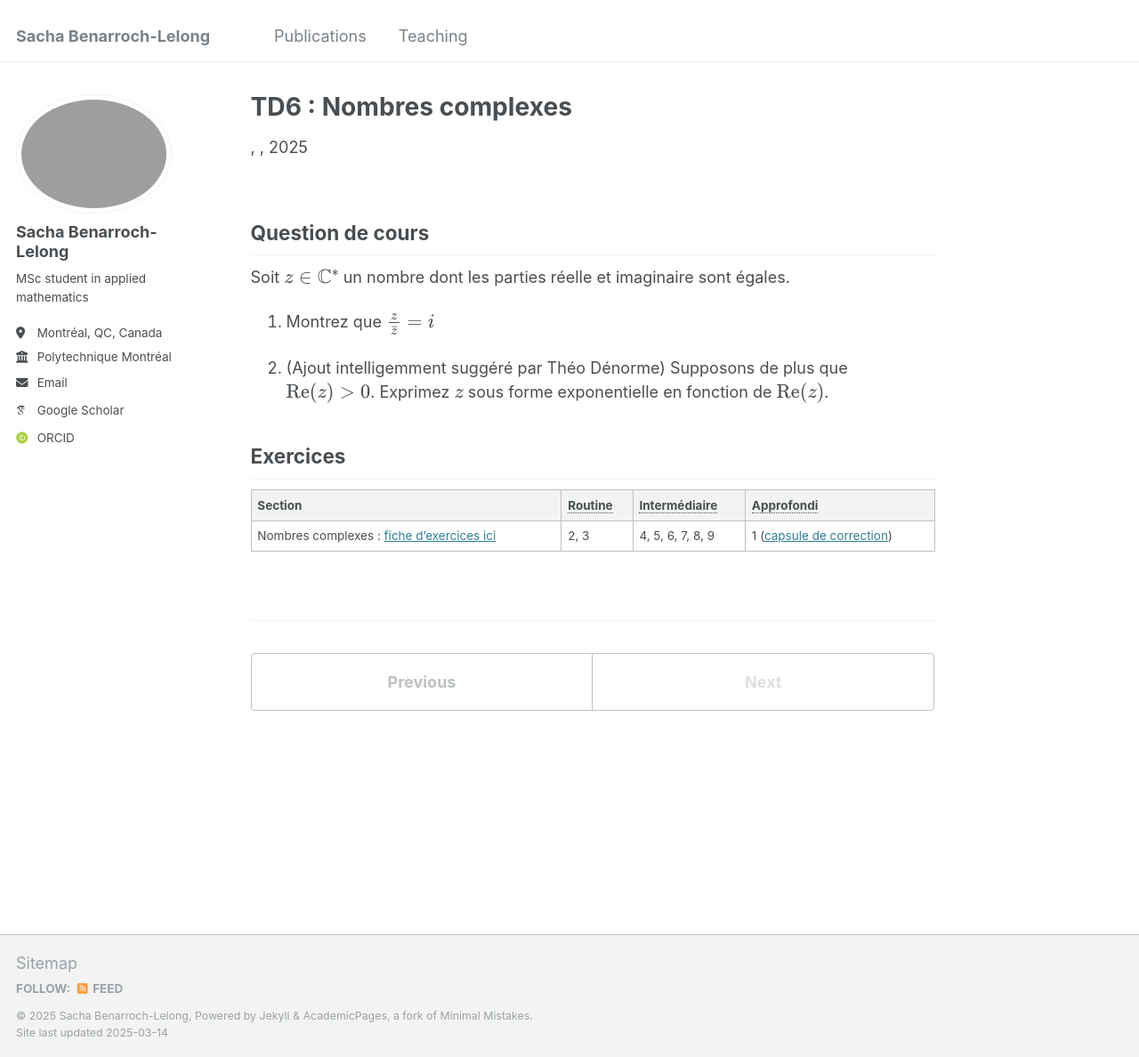
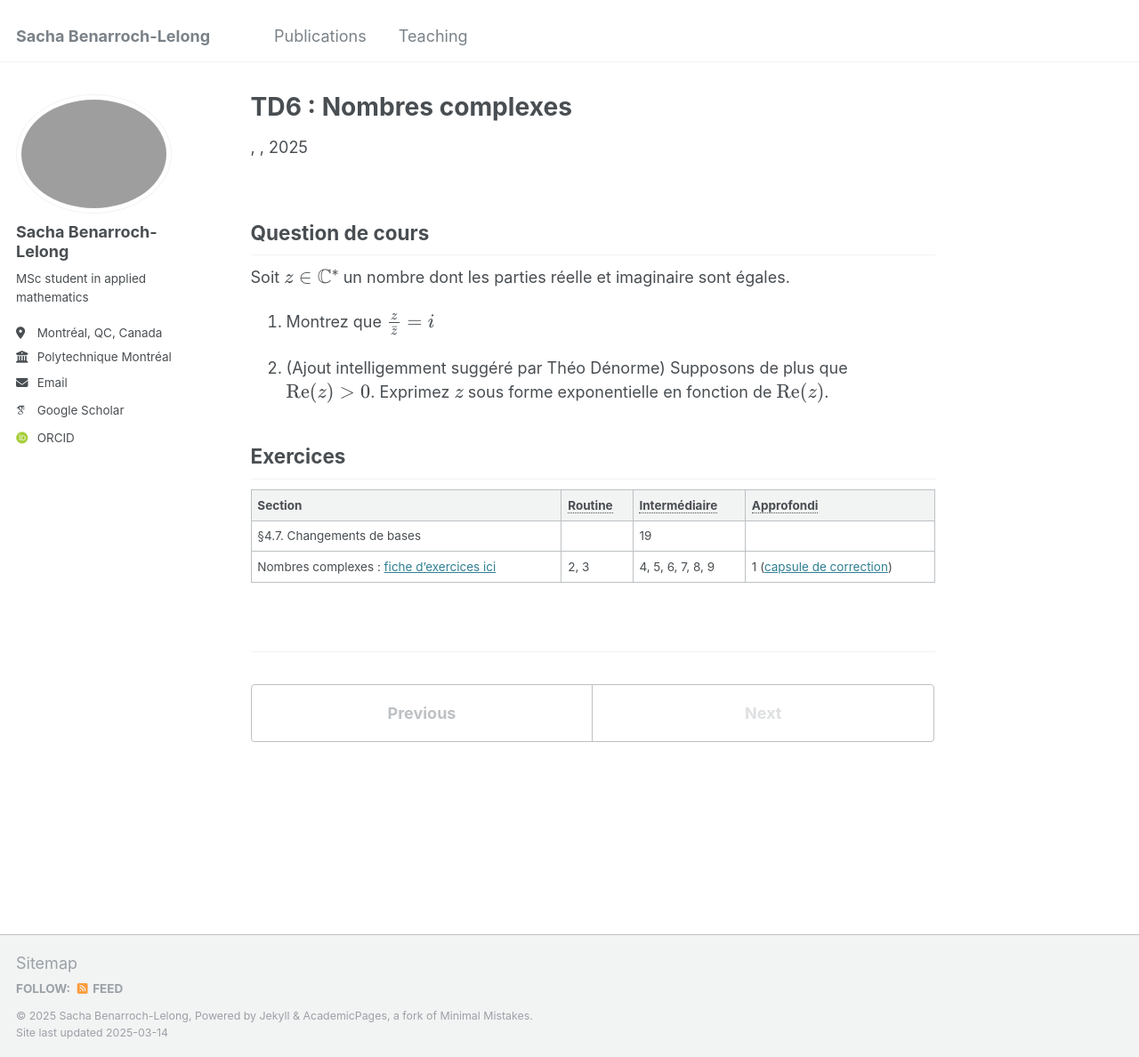
Before and after one commit to sblelong/sblelong.github.io, a Jekyll site: the page built from _teaching/mth1008/td6.md, in a window 1280 px wide and 1188 px high. Shown: the whole window at 89% size. Built offline with Jekyll 4.4.1, drawn with Linux system fonts in a browser that asks for light colours; some web fonts are replaced.

Commit message:
update td6

```diff
--- a/_teaching/mth1008/td6.md
+++ b/_teaching/mth1008/td6.md
@@ -13,9 +13,10 @@ Soit \\(z\in\mathbb{C}^*\\) un nombre dont les parties réelle et imaginaire son
 
 ## Exercices
 
-| Section                                       | Routine | Intermédiaire | Approfondi |
-| --------------------------------------------- | ------- | ------------- | ---------- |
-| Nombres complexes : [fiche d'exercices ici](/files/td-complexes.pdf) | 2, 3        | 4, 5, 6, 7, 8, 9              | 1 ([capsule de correction](https://polymtlca0-my.sharepoint.com/:v:/g/personal/sacha_benarroch-lelong_polymtlus_ca/EbeewBUfL55BmtiUEEsMZHoBYl7DitV--KpTC02jcVjkhA?nav=eyJyZWZlcnJhbEluZm8iOnsicmVmZXJyYWxBcHAiOiJPbmVEcml2ZUZvckJ1c2luZXNzIiwicmVmZXJyYWxBcHBQbGF0Zm9ybSI6IldlYiIsInJlZmVycmFsTW9kZSI6InZpZXciLCJyZWZlcnJhbFZpZXciOiJNeUZpbGVzTGlua0NvcHkifX0&e=vvk3MJ))           |
+| Section                                                              | Routine | Intermédiaire    | Approfondi                                                                                                                                                                                                                                                                                                                                                               |
+| -------------------------------------------------------------------- | ------- | ---------------- | ------------------------------------------------------------------------------------------------------------------------------------------------------------------------------------------------------------------------------------------------------------------------------------------------------------------------------------------------------------------------ |
+| §4.7. Changements de bases                                           |         | 19               |                                                                                                                                                                                                                                                                                                                                                                          |
+| Nombres complexes : [fiche d'exercices ici](/files/td-complexes.pdf) | 2, 3    | 4, 5, 6, 7, 8, 9 | 1 ([capsule de correction](https://polymtlca0-my.sharepoint.com/:v:/g/personal/sacha_benarroch-lelong_polymtlus_ca/EbeewBUfL55BmtiUEEsMZHoBYl7DitV--KpTC02jcVjkhA?nav=eyJyZWZlcnJhbEluZm8iOnsicmVmZXJyYWxBcHAiOiJPbmVEcml2ZUZvckJ1c2luZXNzIiwicmVmZXJyYWxBcHBQbGF0Zm9ybSI6IldlYiIsInJlZmVycmFsTW9kZSI6InZpZXciLCJyZWZlcnJhbFZpZXciOiJNeUZpbGVzTGlua0NvcHkifX0&e=vvk3MJ)) |
 
 *[Routine]: Exercices de base pour éveiller les premiers réflexes.
 *[Intermédiaire]: Exercices de calcul ou réflexion constituant la matière principale de l'examen.
```
